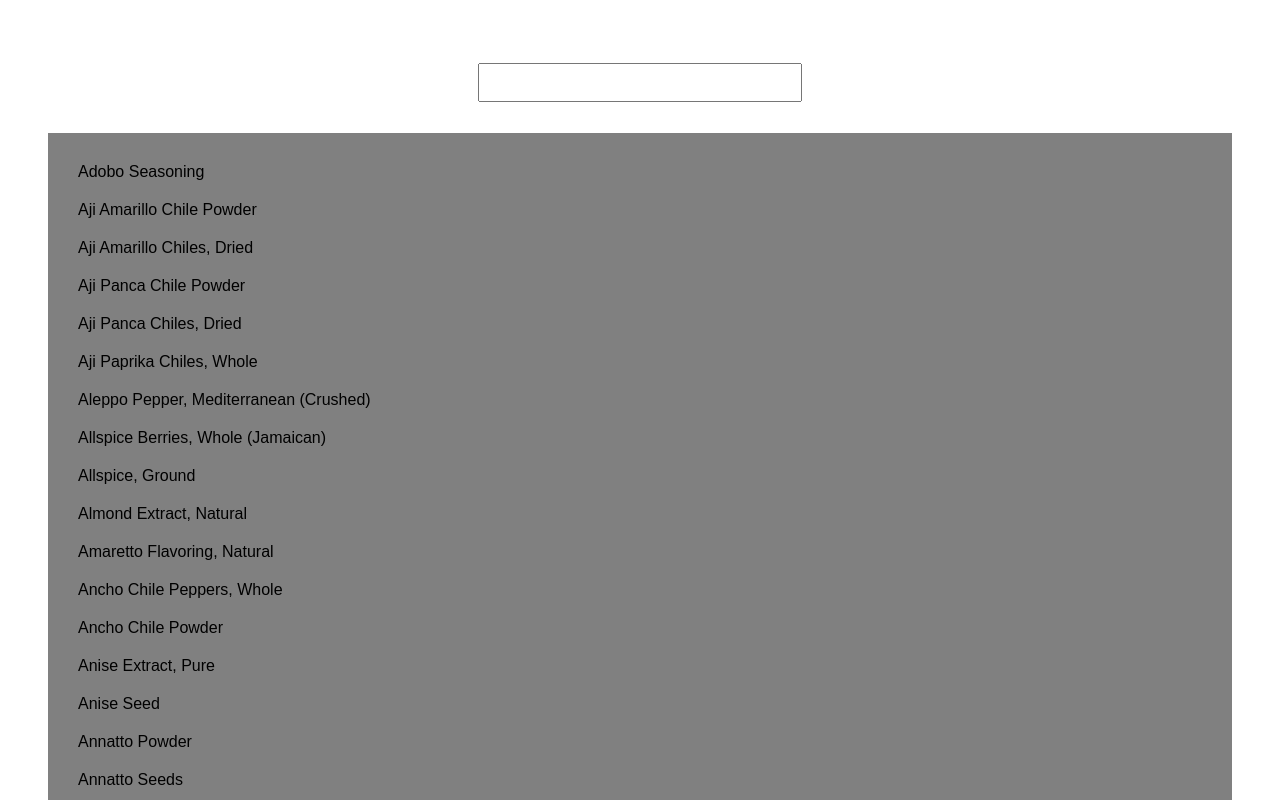
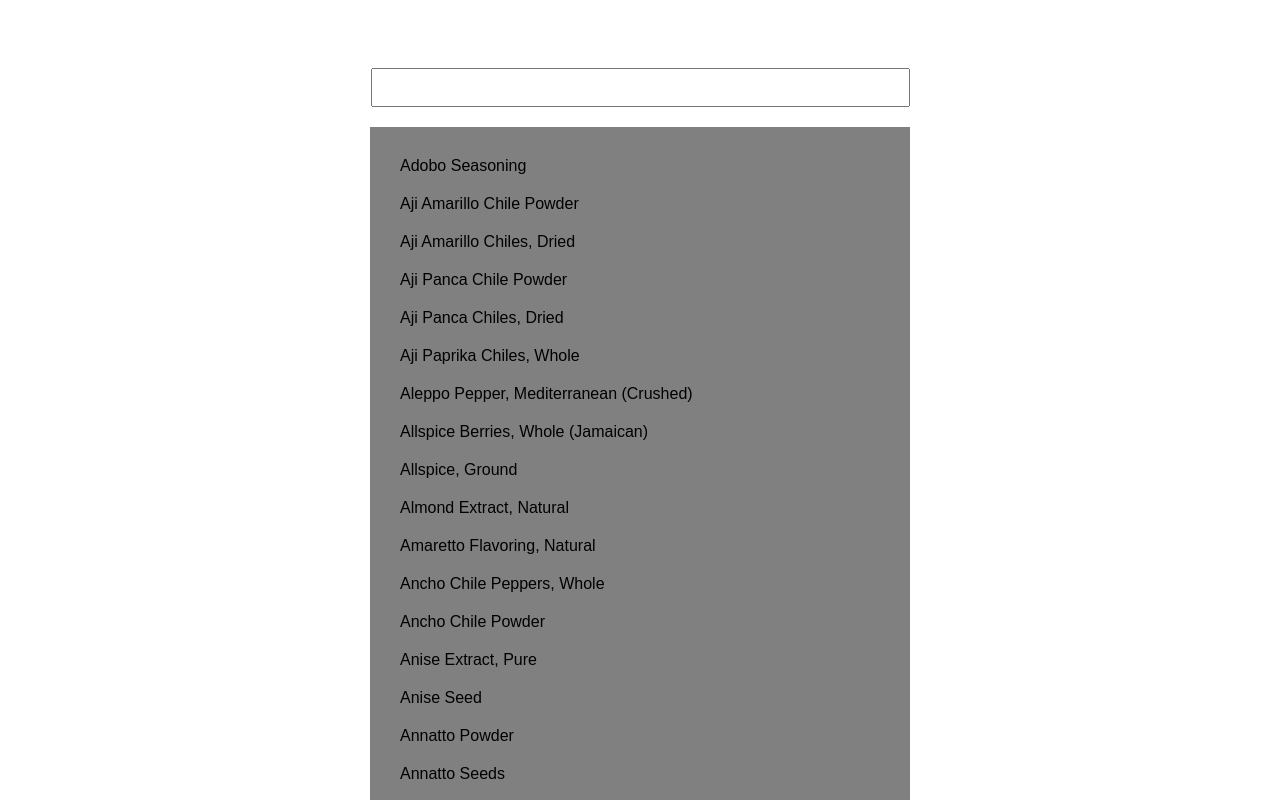
Before and after one commit to julietrubin/SpiceSearch, a React (Create React App) app: page / in a window 1280 px wide. Shown: the top 800 px of the page. Built offline with nearby package versions, Linux system fonts and the light colour scheme.

Commit message:
styling styling

```diff
--- a/src/App.js
+++ b/src/App.js
@@ -30,7 +30,7 @@ class App extends React.Component {
     let current = event.target.value;
     // only allow alphanumeric characters
     current = current.replace(ALPHA_REGEX, "");
-    this.setState({ current });
+    this.setState({ current, suggestionIndex: null });
   }
 
   handleKeyEnter(event) {
--- a/src/styles.css
+++ b/src/styles.css
@@ -15,14 +15,16 @@
 }
 
 .search {
-  width: 300px;
+  width: 515px;
   padding: 10px;
-  margin: 15px;
+  margin-top: 20px;
 }
 
 .suggestions {
   background-color: grey;
   padding: 20px;
+  width: 500px;
+  margin: 20px auto;
 }
 
 .suggestions li {
```
